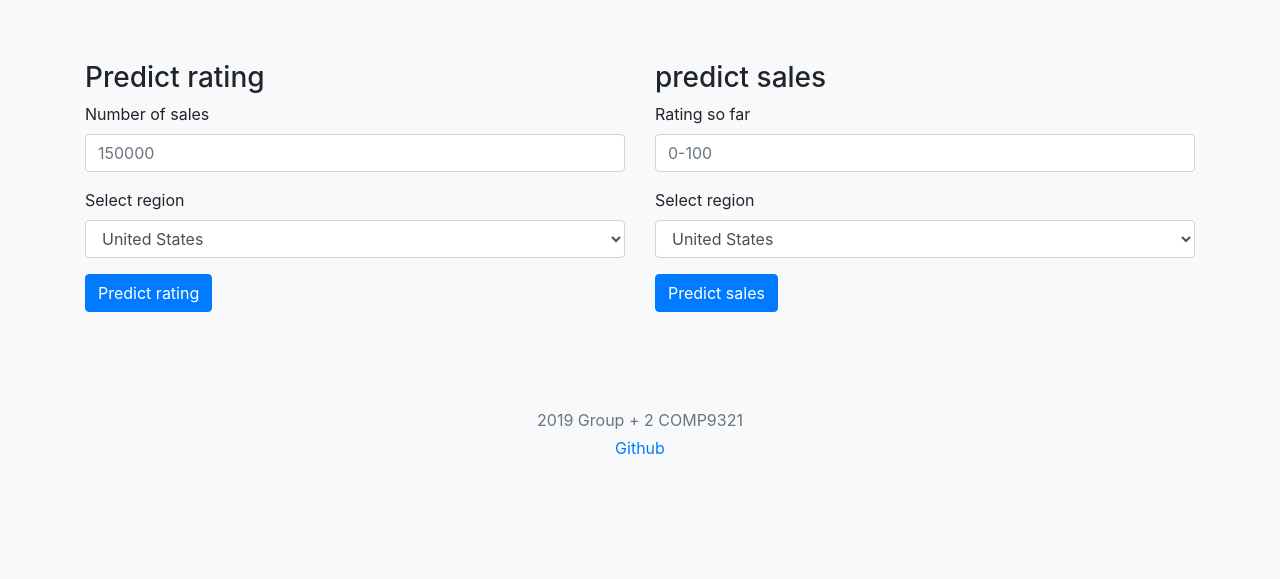
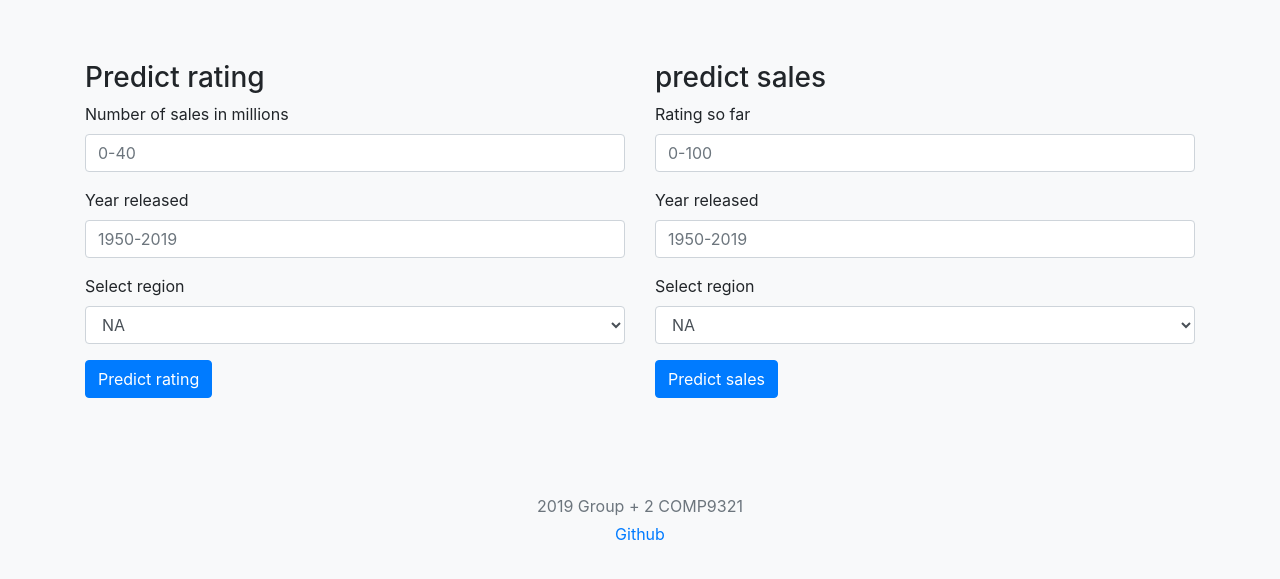
Before and after one commit to Espen-Kalhagen/comp9321, a plain HTML site: page client/index.html in a window 1280 px wide. Shown: the part 369-948 px from the top of the page. Before the commit the page ends 877 px from the top, so only its background shows below. Drawn offline with nearby package versions, Linux system fonts and the light colour scheme; some packages are replaced by stand-ins of ours; a script that the page names is missing.

Commit message:
Itegratied predtiction with client

```diff
--- a/client/index.html
+++ b/client/index.html
@@ -46,15 +46,20 @@
           <div class="col-md-6 order-md-2 mb-6">
             <h3>Predict rating</h3>
               <div class="form-group">
-                <label for="exampleFormControlInput1">Number of sales</label>
-                <input v-model="sales" type="number" class="form-control" id="exampleFormControlInput1" placeholder="150000">
+                <label for="exampleFormControlInput1">Number of sales in millions</label>
+                <input v-model="sales" type="number" class="form-control" id="exampleFormControlInput1" placeholder="0-40">
+              </div>
+              <div class="form-group">
+                  <label for="exampleFormControlInput2">Year released</label>
+                  <input v-model="year1" type="number" class="form-control" id="exampleFormControlInput2"  placeholder="1950-2019">
               </div>
               <div class="form-group">
                 <label for="exampleFormControlSelect1">Select region</label>
                 <select v-model="region1" class="form-control" id="exampleFormControlSelect1">
-                  <option>United States</option>
-                  <option>Europe</option>
-                  <option>Japan</option>
+                  <option>NA</option>
+                  <option>EU</option>
+                  <option>JP</option>
+                  <option>Others</option>
 
                 </select>
               </div>
@@ -68,12 +73,16 @@
                   <input v-model="rating" type="number" class="form-control" id="exampleFormControlInput1"  placeholder="0-100">
                 </div>
                 <div class="form-group">
+                  <label for="exampleFormControlInput2">Year released</label>
+                  <input v-model="year2" type="number" class="form-control" id="exampleFormControlInput2"  placeholder="1950-2019">
+                </div>
+                <div class="form-group">
                   <label for="exampleFormControlSelect1">Select region</label>
                   <select v-model="region2" class="form-control" id="exampleFormControlSelect1">
-                    <option>United States</option>
-                    <option>Europe</option>
-                    <option>Japan</option>
-
+                  <option>NA</option>
+                  <option>EU</option>
+                  <option>JP</option>
+                  <option>Others</option>
                   </select>
                 </div>
 
@@ -108,11 +117,13 @@
       var app = new Vue({
       el: '#app',
       data: {
-        sales:undefined,
-        region1:"United States",
-        rating:undefined,
-        region2:"United States",
-        errors:[],
+          sales:undefined,
+          region1:"NA",
+          year1:undefined,
+          rating:undefined,
+          region2:"NA",
+          year2:undefined,
+          errors:[],
 
       },
       methods: {
@@ -120,7 +131,7 @@
           result = response.data;
 
           //Request not successfull
-          if(response.status != 200){
+          if(response.status > 250){
             Swal.fire({
               title: '<strong>Unable to predict</strong>',
               icon: 'error',
@@ -171,7 +182,7 @@
 
           if(this.errors.length < 1){
             axios
-              .get('https://6d61d194-0851-49f9-b050-6e71675fa040.mock.pstmn.io/sal')
+              .get(apiURL+"/predict/sales?year="+this.year2+"&region="+this.region2+"&rating="+this.rating)
               .then(response => this.handleRequest(response))
               .catch(error => this.handleError(error));
 
@@ -186,7 +197,7 @@
           if (this.sales == null || this.sales == "") {
             this.errors.push('Sales required');
           }
-          if (parseInt(this.sales) < 0) {
+          if (parseInt(this.sales) < 0 || parseInt(this.sales) > 40) {
             this.errors.push('Sales required to be positive');
           }
 
@@ -198,8 +209,7 @@
 
           if(this.errors.length < 1){
             axios
-              .get('https://6d61d194-0851-49f9-b050-6e71675fa040.mock.pstmn.io/rating')
-              // .get(apiURL+'/rating/'+region+'/'+numberOfSales)
+              .get(apiURL+"/predict/rating?year="+this.year1+"&region="+this.region1+"&sales="+this.sales)
               .then(response => this.handleRequest(response))
               .catch(error => this.handleError(error));
           }
```
Also changed, not shown: 1 other file.
